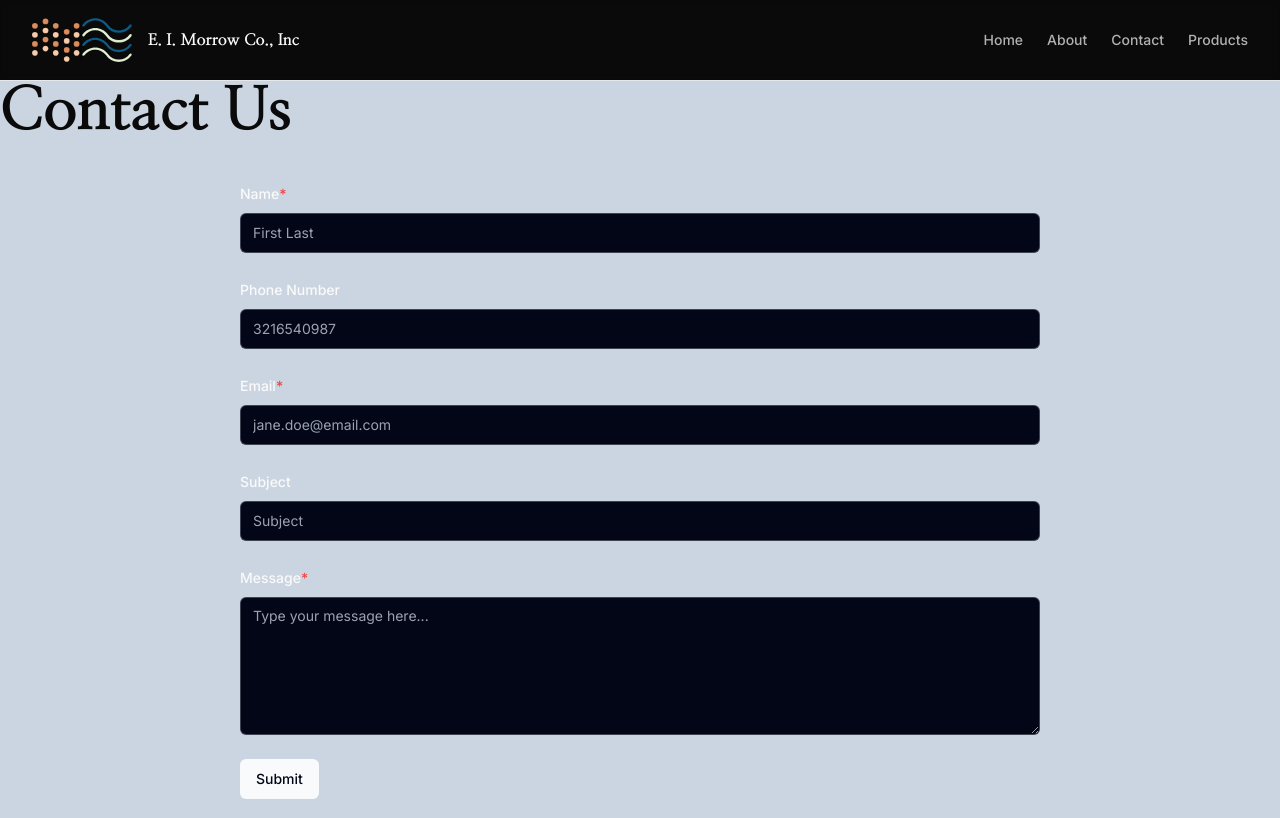
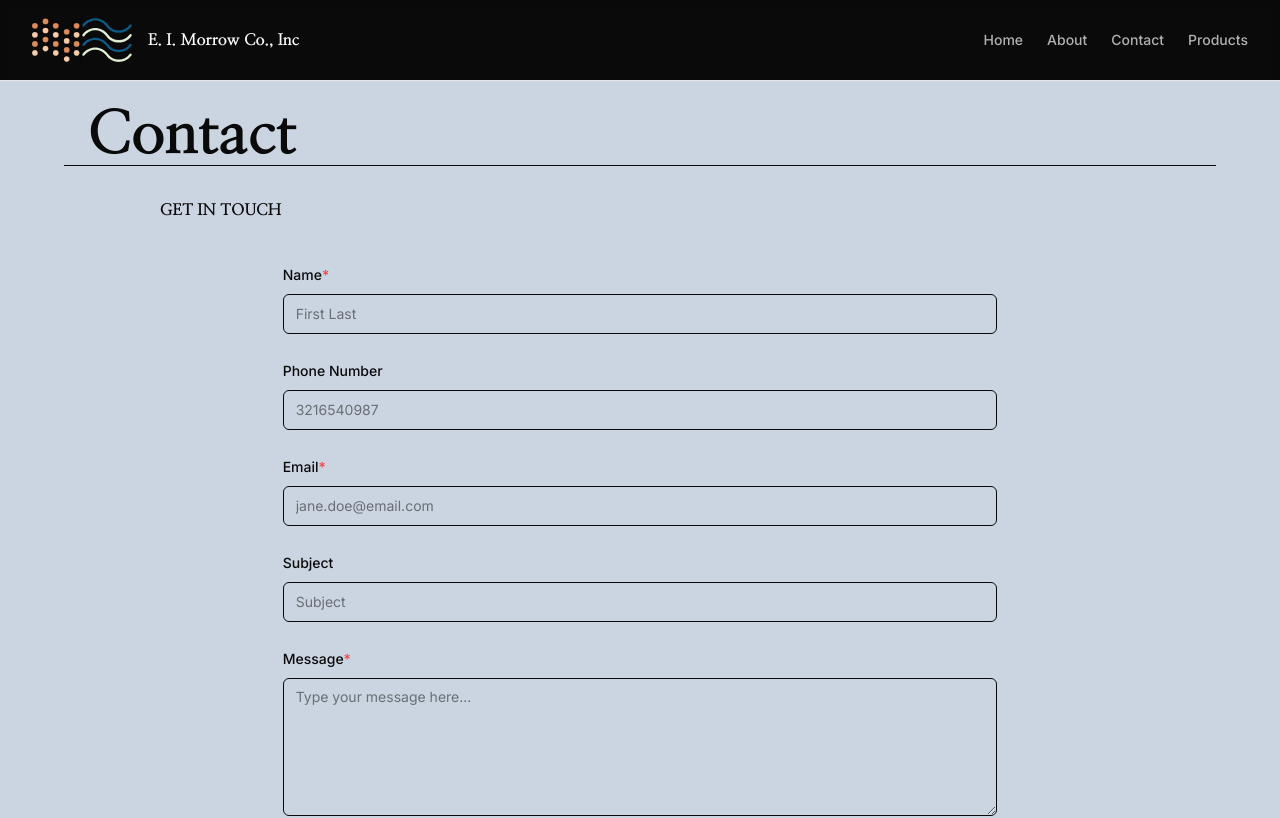
Before and after one commit to trroev/ei-morrow, a Next.js app: page /contact in a window 1280 px wide. Shown: the top 818 px of the page. Built offline with nearby package versions, Linux system fonts and the light colour scheme; a web font is replaced by a local one.

Commit message:
Classname orders

```diff
--- a/src/app/about/page.tsx
+++ b/src/app/about/page.tsx
@@ -1,3 +1,3 @@
 export default function AboutPage() {
-  return <h1 className="font-medium font-heading text-6xl">About Page</h1>
+  return <h1 className="font-heading text-6xl font-medium">About Page</h1>
 }
--- a/src/app/contact/page.tsx
+++ b/src/app/contact/page.tsx
@@ -2,11 +2,14 @@ import { ContactForm } from "@/components/ContactForm"
 
 export default function ContactPage() {
   return (
-    <>
-      <h1 className="font-heading text-6xl font-medium text-background">
-        Contact Us
-      </h1>
-      <ContactForm />
-    </>
+    <section className="mx-auto max-w-6xl text-background">
+      <div className="border-b border-background">
+        <h1 className="pl-6 pt-6 font-heading text-6xl font-medium">Contact</h1>
+      </div>
+      <div className="flex flex-col">
+        <h3 className="pl-24 pt-8 font-heading uppercase">Get In Touch</h3>
+        <ContactForm />
+      </div>
+    </section>
   )
 }
--- a/src/app/products/page.tsx
+++ b/src/app/products/page.tsx
@@ -1,3 +1,3 @@
 export default function ProductsPage() {
-  return <h1 className="font-medium font-heading text-6xl">Products Page</h1>
+  return <h1 className="font-heading text-6xl font-medium">Products Page</h1>
 }
--- a/src/components/ContactForm/form-field.tsx
+++ b/src/components/ContactForm/form-field.tsx
@@ -26,11 +26,14 @@ export function FormField({
     ...register(id),
     placeholder: placeholder,
     className:
-      "min-h-10 flex w-full rounded-md border border-slate-50/25 bg-slate-950 px-3 py-2 text-sm",
+      "min-h-10 flex w-full rounded-md border border-background bg-slate-300 placeholder:text-background/50 px-3 py-2 text-sm",
   }
   return (
     <div className="space-y-2">
-      <label htmlFor={id} className="text-sm font-medium leading-none">
+      <label
+        htmlFor={id}
+        className="text-sm font-medium leading-none text-background"
+      >
         {label}
         {required && <span className="text-red-500">*</span>}
       </label>
--- a/src/components/ContactForm/index.tsx
+++ b/src/components/ContactForm/index.tsx
@@ -65,7 +65,7 @@ export function ContactForm() {
           rows={6}
           required={true}
         />
-        <button className="inline-flex h-10 items-center justify-center rounded-md bg-slate-50 px-4 py-2 text-sm font-medium text-slate-950 duration-300 ease-in hover:bg-slate-50/70">
+        <button className="inline-flex h-10 items-center justify-center rounded-md border border-background bg-slate-300 px-4 py-2 text-sm font-medium text-background duration-300 ease-in hover:bg-slate-100/80">
           {pending ? "Submitting..." : "Submit"}
         </button>
       </form>
--- a/src/components/main-nav.tsx
+++ b/src/components/main-nav.tsx
@@ -24,7 +24,7 @@ export function MainNav({ items }: MainNavProps) {
           {siteConfig.title}
         </span>
       </Link>
-      <nav className="hidden gap-6 md:flex ml-auto">
+      <nav className="ml-auto hidden gap-6 md:flex">
         {items?.map((item, index) => (
           <Link
             key={index}
--- a/src/components/mobile-nav.tsx
+++ b/src/components/mobile-nav.tsx
@@ -24,7 +24,7 @@ export function MobileNav({ items, onClose }: MobileNavProps) {
   }
 
   return (
-    <div className="fixed inset-0 top-16 z-50 grid h-[calc(100vh-4rem)] grid-flow-row auto-rows-max overflow-auto p-6 pb-32 shadow-md bg-background/75 animate-in slide-in-from-bottom-80 md:hidden">
+    <div className="fixed inset-0 top-16 z-50 grid h-[calc(100vh-4rem)] grid-flow-row auto-rows-max overflow-auto bg-background/75 p-6 pb-32 shadow-md animate-in slide-in-from-bottom-80 md:hidden">
       <div className="relative z-20 grid gap-6 rounded-md bg-background p-4 shadow-md">
         <Link
           href="/"
@@ -37,7 +37,7 @@ export function MobileNav({ items, onClose }: MobileNavProps) {
             height={75}
             alt="Logo for E. I. Morrow Co., Inc."
           />
-          <span className="hidden sm:inline-block font-heading font-medium">
+          <span className="hidden font-heading font-medium sm:inline-block">
             {siteConfig.title}
           </span>
         </Link>
@@ -46,7 +46,7 @@ export function MobileNav({ items, onClose }: MobileNavProps) {
             <Link
               key={index}
               href={item.href}
-              className="flex w-full items-center rounded-md p-2 text-sm text-foreground/70 font-medium transition-colors hover:text-foreground"
+              className="flex w-full items-center rounded-md p-2 text-sm font-medium text-foreground/70 transition-colors hover:text-foreground"
               onClick={handlLinkClick}
             >
               {item.title}
--- a/src/components/site-footer.tsx
+++ b/src/components/site-footer.tsx
@@ -14,11 +14,11 @@ export function SiteFooter({ items }: SiteFooterProps) {
   return (
     <footer>
       <div className="container">
-        <div className="w-full max-w-screen-xl mx-auto p-4 md:py-6 lg:py-8">
+        <div className="mx-auto w-full max-w-screen-xl p-4 md:py-6 lg:py-8">
           <div className="space-y-4 md:flex md:items-center md:justify-between">
             <Link
               href="/"
-              className="flex justify-center items-center space-x-4 sm:justify-start"
+              className="flex items-center justify-center space-x-4 sm:justify-start"
             >
               <Image
                 src={logo}
@@ -30,12 +30,12 @@ export function SiteFooter({ items }: SiteFooterProps) {
                 <span className="font-heading font-bold">
                   {siteConfig.title}
                 </span>
-                <p className="leading-normal text-foreground/80 text-xs sm:text-sm">
+                <p className="text-xs leading-normal text-foreground/80 sm:text-sm">
                   Providing High Quality Filtration since 1984
                 </p>
               </div>
             </Link>
-            <nav className="flex flex-wrap justify-center items-center gap-x-4 gap-y-2 mb-6 text-sm font-medium text-foreground/80 sm:justify-start md:mb-0 md:gap-6">
+            <nav className="mb-6 flex flex-wrap items-center justify-center gap-x-4 gap-y-2 text-sm font-medium text-foreground/80 sm:justify-start md:mb-0 md:gap-6">
               {items?.map((item, index) => (
                 <Link
                   key={index}
@@ -48,7 +48,7 @@ export function SiteFooter({ items }: SiteFooterProps) {
             </nav>
           </div>
           <hr className="my-4 border-foreground sm:mx-auto md:my-6 lg:my-8" />
-          <div className="flex flex-col gap-2 md:flex-row md:justify-between md:items-center">
+          <div className="flex flex-col gap-2 md:flex-row md:items-center md:justify-between">
             <div className="flex flex-col text-sm">
               <a
                 href="tel:+12693459251"
--- a/src/components/site-header.tsx
+++ b/src/components/site-header.tsx
@@ -21,7 +21,7 @@ export function SiteHeader() {
         <MainNav items={navConfig.navItems} />
         {nav && <MobileNav items={navConfig.navItems} onClose={handleNav} />}
         <button
-          className="flex items-center space-x-2 md:hidden hover:scale-110 duration-300"
+          className="flex items-center space-x-2 duration-300 hover:scale-110 md:hidden"
           onClick={handleNav}
         >
           {nav ? <Icons.close /> : <Icons.menu />}
--- a/src/config/site.ts
+++ b/src/config/site.ts
@@ -1,4 +1,4 @@
-import { SiteConfig } from "@/types";
+import { SiteConfig } from "@/types"
 
 export const siteConfig: SiteConfig = {
   title: "E. I. Morrow Co., Inc",
@@ -31,4 +31,4 @@ export const siteConfig: SiteConfig = {
   },
   links: "",
   manifest: "",
-};
+}
```
Also changed, not shown: src/styles/globals.css (line endings or trailing spaces), 1 other file (tests, documents, lock files or other folders).
